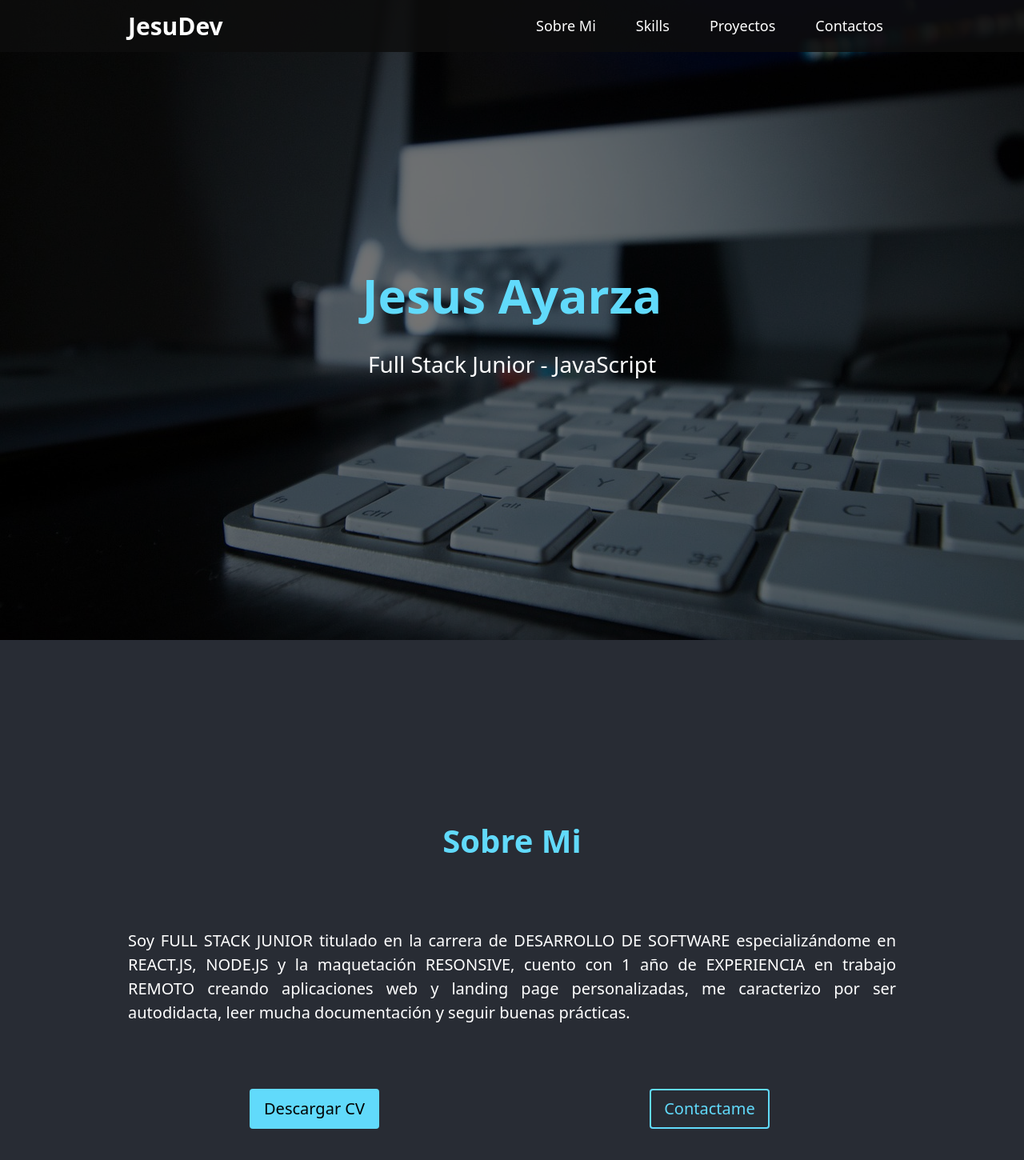
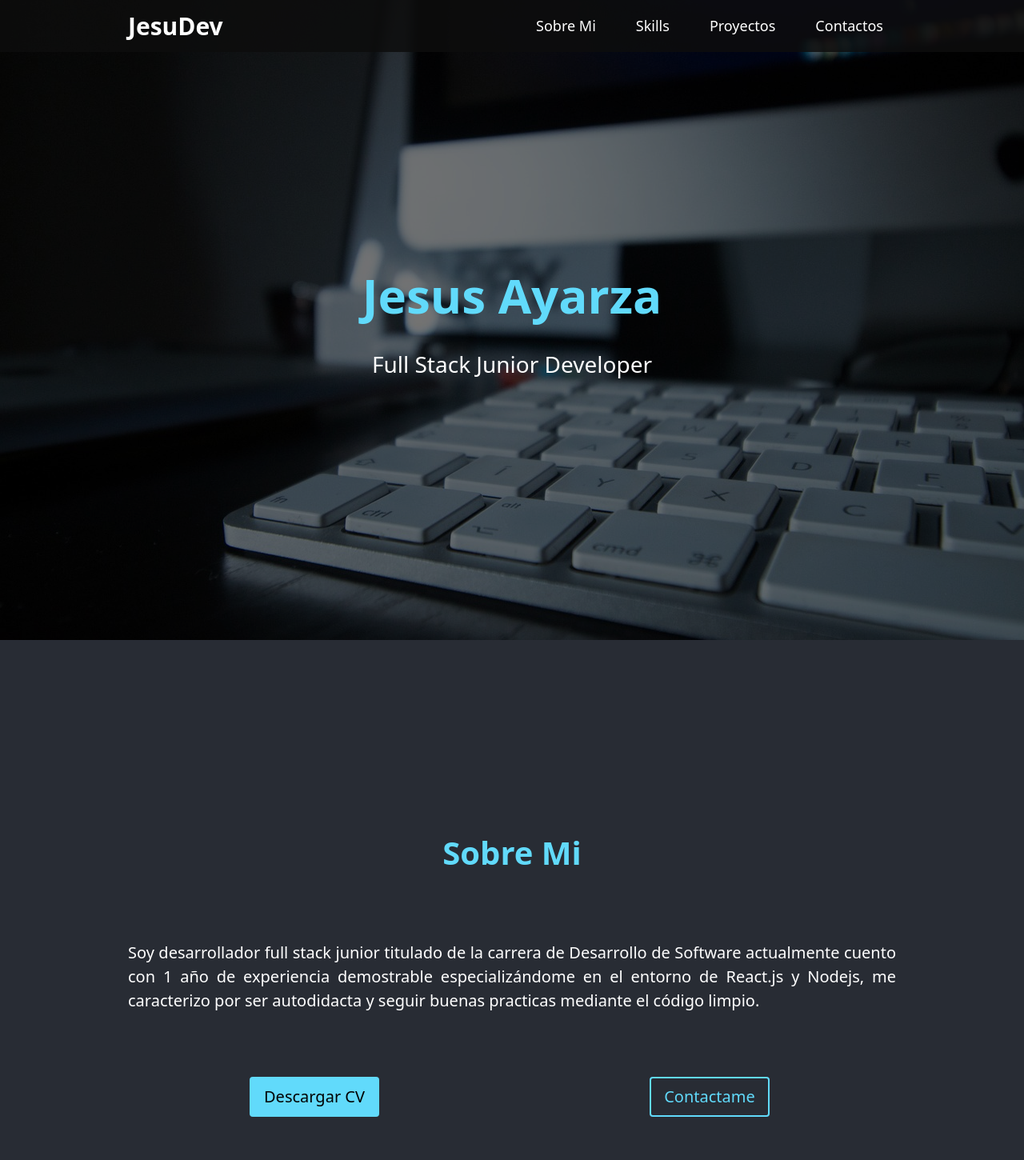
Before and after one commit to jesus1811/JESUDEV, a Next.js app: page / in a window 1280 px wide. Shown: the top 1450 px of the page at 80% size. Built offline with nearby package versions, Linux system fonts and the light colour scheme.

Commit message:
update copywriting

```diff
--- a/components/modules/about/About.tsx
+++ b/components/modules/about/About.tsx
@@ -12,14 +12,15 @@ export const About = () => {
         <div className={styles.container}>
           <LabelMain>Sobre Mi</LabelMain>
           <p data-aos="fade-up" className={theme ? styles.description_ligth : styles.description}>
-            Soy FULL STACK JUNIOR titulado en la carrera de DESARROLLO DE SOFTWARE especializándome en REACT.JS, NODE.JS
-            y la maquetación RESONSIVE, cuento con 1 año de EXPERIENCIA en trabajo REMOTO creando aplicaciones web y
-            landing page personalizadas, me caracterizo por ser autodidacta, leer mucha documentación y seguir buenas
-            prácticas.
+            Soy desarrollador full stack junior titulado de la carrera de Desarrollo de Software actualmente cuento con
+            1 año de experiencia demostrable especializándome en el entorno de React.js y Nodejs, me caracterizo por ser
+            autodidacta y seguir buenas practicas mediante el código limpio.
           </p>
           <div data-aos="fade-up" className={styles.containerButton}>
             <LinkPrimary href="https://jesus1811.github.io/cv/JesusAyarzaCV.pdf">Descargar CV</LinkPrimary>
-            <LinkTransparent data-aos="fade-up" to="contact">Contactame</LinkTransparent>
+            <LinkTransparent data-aos="fade-up" to="contact">
+              Contactame
+            </LinkTransparent>
           </div>
         </div>
       </ContainerPrimary>
--- a/components/modules/hero/Hero.tsx
+++ b/components/modules/hero/Hero.tsx
@@ -1,6 +1,5 @@
-import Aos from "aos";
 import Image from "next/image";
-import { useContext, useEffect } from "react";
+import { useContext } from "react";
 import ThemeContext from "../../../store/theme/ThemeContext";
 import styles from "./hero.module.scss";
 export const Hero = () => {
@@ -9,11 +8,9 @@ export const Hero = () => {
     <section className={styles.container + " hero"}>
       <Image src="/fondo.jpg" className={styles.image} layout="fill" />
       <div className={styles.containerCard}>
-        <h1 className={theme ? styles.nombre_ligth : styles.nombre}>
-          Jesus Ayarza
-        </h1>
+        <h1 className={theme ? styles.nombre_ligth : styles.nombre} data-aos="fade-up">Jesus Ayarza</h1>
         <p className={styles.rol} data-aos="fade-up">
-          Full Stack Junior - JavaScript
+          Full Stack Junior Developer
         </p>
       </div>
     </section>
```
